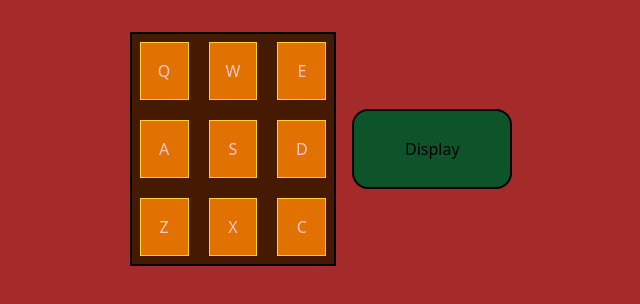
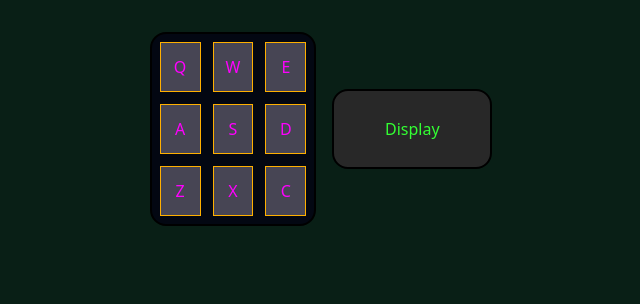
Before and after one commit to marius-grigaliunas/FCC-DrumMachine, a React (Vite) app: page / in a window 1280 px wide. Shown: the top 304 px of the page, without its empty margins (311-951 px from the left). Built offline with nearby package versions, Linux system fonts and the light colour scheme.

Commit message:
redefined styling -work in progress

```diff
--- a/src/App.tsx
+++ b/src/App.tsx
@@ -18,7 +18,9 @@ function App() {
           setDisplay={setCurrentSound}
         />
         <div id='display'
-        className='w-40 h-20 m-4 bg-green-900 flex items-center justify-center rounded-2xl border-2 '
+        className='w-40 h-20 m-4 bg-oldschool-bg text-oldschool-green flex
+                   items-center justify-center rounded-2xl border-black border-2
+        '
         >
           {currentSound}
         </div>
--- a/src/components/DrumPad.tsx
+++ b/src/components/DrumPad.tsx
@@ -44,7 +44,8 @@ export default function DrumPad({ letter, audioFileName, sourceLink, updateDispl
     return (
         <button
             ref={buttonRef}
-            className="drum-pad bg-amber-600 p-4 text-red-200 border-amber-300 border-1 transition-all duration-200"
+            className="drum-pad bg-oldschool-pad-bg p-3 text-oldschool-pink border-oldschool-amber
+                border-1 transition-all duration-200"
             id={audioFileName}
             onClick={play}
         >
--- a/src/components/DrumPadContainer.tsx
+++ b/src/components/DrumPadContainer.tsx
@@ -9,7 +9,8 @@ export const DrumPadContainer = ( {setDisplay} : DrumPadContainerProps) => {
   return (
     <div
     id='drum-pad-container'
-    className='grid grid-cols-3 gap-5 w-fit mx-auto p-2 border-2 bg-amber-950'
+    className='grid grid-cols-3 gap-3 w-fit mx-auto p-2 border-2 bg-gray-950
+        rounded-2xl'
     >
       <DrumPad
       letter="Q"
--- a/src/index.css
+++ b/src/index.css
@@ -1,7 +1,15 @@
 @import "tailwindcss";
 
+@theme {
+    --color-oldschool-bg: #282828;
+    --color-oldschool-pad-bg: #474554;
+    --color-oldschool-green: #33FF33;
+    --color-oldschool-amber: #FFB000;
+    --color-oldschool-pink: #ff00ff;
+}
+
 :root {
-    background-color: brown;
+    background-color: #091f16;
     display: flex;
     align-items: center;
     justify-content: center;
```
